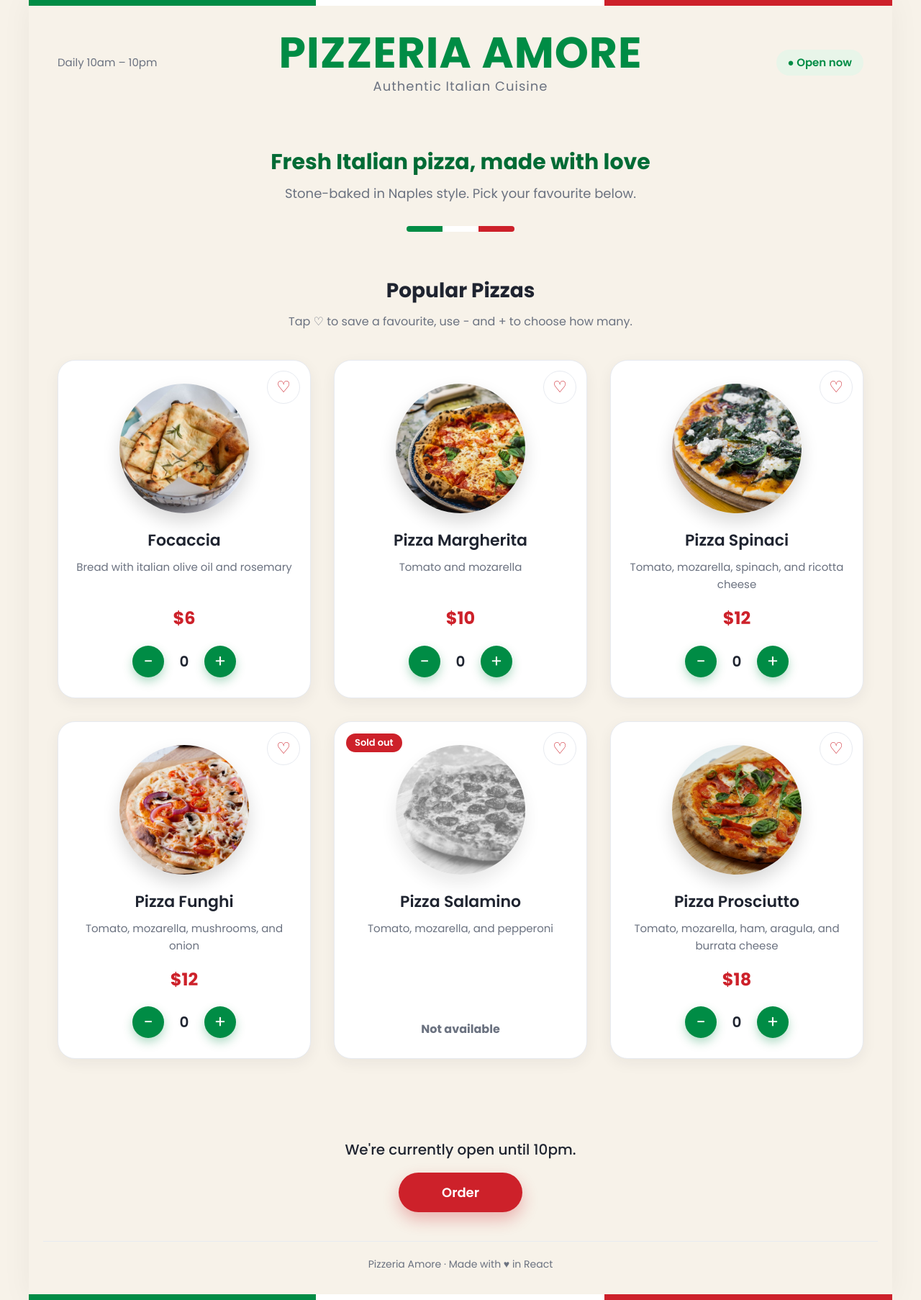
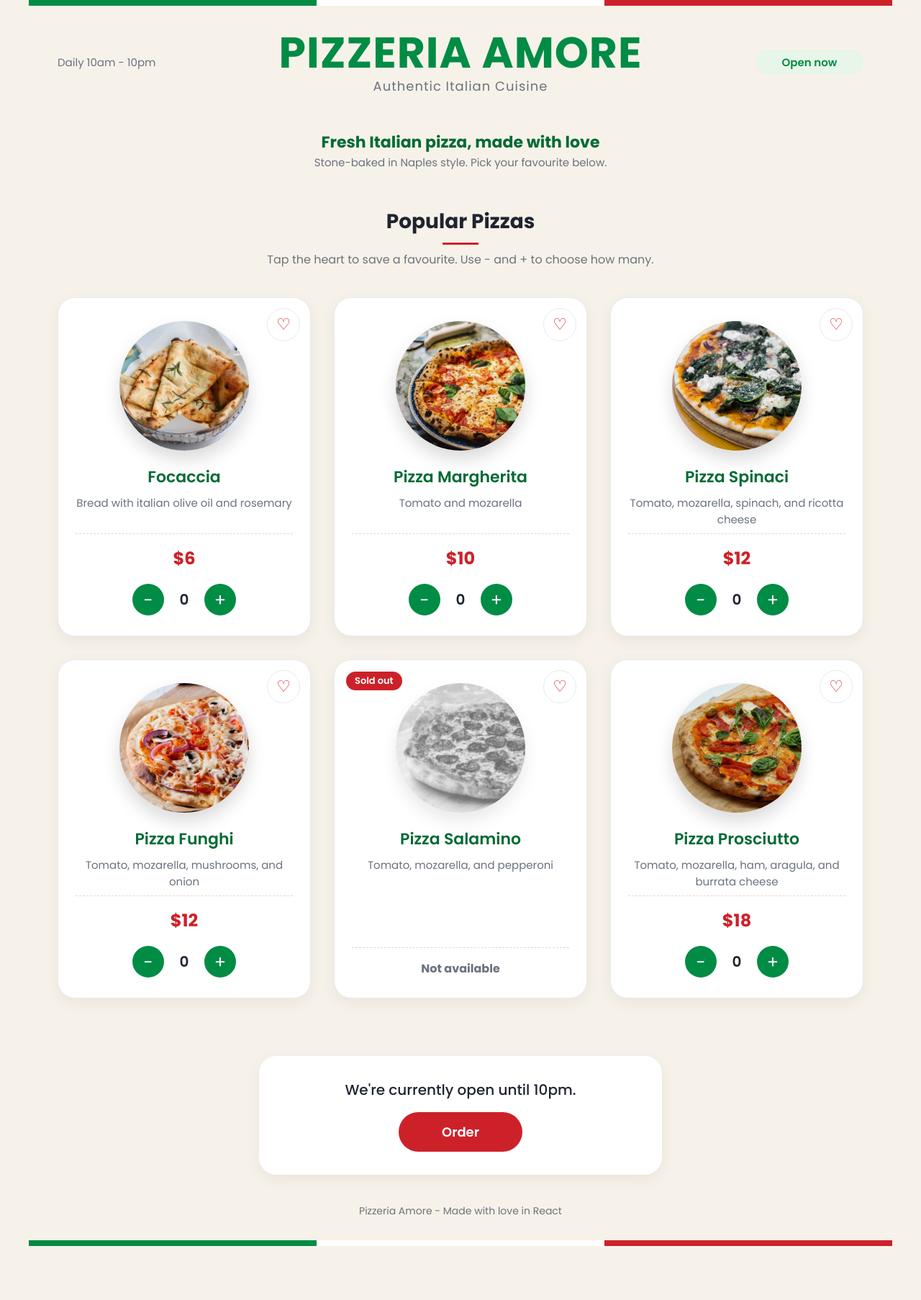
Before and after one commit to maypoe82/pizza-app, a React (Create React App) app: page / in a window 1280 px wide. Shown: the whole page at 72% size. After the commit the page ends 1731 px from the top, so only its background shows below. Built offline with nearby package versions, Linux system fonts and the light colour scheme.

Commit message:
Clean up

```diff
--- a/src/index.css
+++ b/src/index.css
@@ -1,18 +1,9 @@
-/* Clean, light and friendly: Poppins font, white cards, red accent */
 @import url("https://fonts.googleapis.com/css2?family=Poppins:wght@400;500;600;700&display=swap");
 
-:root {
-  /* Italian flag colours */
-  --red: #cd212a;
-  --red-dark: #a51b22;
-  --green: #008c45;
-  --green-dark: #006b35;
-  --bg: #f7f2e9;
-  --card: #ffffff;
-  --text: #1f2430;
-  --text-soft: #6b7280;
-  --line: #e7eaf0;
-}
+/*
+  Italian colours
+  green: #008c45   red: #cd212a   cream: #f7f2e9
+*/
 
 * {
   margin: 0;
@@ -27,34 +18,52 @@ html {
 body {
   font-family: "Poppins", sans-serif;
   font-size: 1.7rem;
-  line-height: 1.6;
-  color: var(--text);
-  background-color: var(--bg);
+  color: #1f2430;
+  background-color: #f7f2e9;
 }
 
 .container {
   max-width: 120rem;
   margin: 0 auto;
-  background-color: var(--bg);
-  min-height: 100vh;
-  box-shadow: 0 0 40px rgba(0, 0, 0, 0.05);
 }
 
-/* ---------- Top bar ---------- */
+/* ---------- Italian flag stripe ---------- */
+
+.flag {
+  display: flex;
+  height: 0.8rem;
+}
+
+.flag div {
+  width: 100%;
+}
+
+.flag .green {
+  background-color: #008c45;
+}
+
+.flag .white {
+  background-color: #ffffff;
+}
+
+.flag .red {
+  background-color: #cd212a;
+}
+
+/* ---------- Header ---------- */
 
 .header {
-  display: grid;
-  grid-template-columns: 1fr auto 1fr;
+  display: flex;
+  justify-content: space-between;
   align-items: center;
   gap: 1.6rem;
   padding: 3.2rem 4rem;
-  border-top: 8px solid;
-  border-image: linear-gradient(to right, #008c45 33.3%, #ffffff 33.3% 66.6%, #cd212a 66.6%) 1;
 }
 
 .hours {
   font-size: 1.5rem;
-  color: var(--text-soft);
+  color: #6b7280;
+  width: 15rem;
 }
 
 .brand {
@@ -62,7 +71,7 @@ body {
 }
 
 .header h1 {
-  color: var(--green);
+  color: #008c45;
   font-size: 6rem;
   line-height: 1.1;
   font-weight: 700;
@@ -72,12 +81,13 @@ body {
 
 .tagline {
   font-size: 1.8rem;
-  color: var(--text-soft);
+  color: #6b7280;
   letter-spacing: 1px;
 }
 
 .status {
-  justify-self: end;
+  width: 15rem;
+  text-align: center;
   font-size: 1.5rem;
   font-weight: 600;
   padding: 0.6rem 1.6rem;
@@ -85,61 +95,31 @@ body {
 }
 
 .status.open {
-  color: var(--green);
+  color: #008c45;
   background-color: #e8f5e9;
 }
 
 .status.closed {
-  color: var(--red);
+  color: #cd212a;
   background-color: #fdecea;
 }
 
-/* ---------- Hero ---------- */
+/* ---------- Welcome text ---------- */
 
 .hero {
   text-align: center;
-  padding: 4rem 2rem 2rem;
+  padding: 1.6rem 2rem 1rem;
 }
 
 .hero h2 {
-  color: var(--green-dark);
-  font-size: 3rem;
+  color: #006b35;
+  font-size: 2.2rem;
   font-weight: 700;
-  line-height: 1.2;
-  max-width: 70rem;
-  margin: 0 auto;
 }
 
 .hero p {
-  font-size: 1.8rem;
-  color: var(--text-soft);
-  margin-top: 1.2rem;
-}
-
-/* Italian flag stripe under the hero text */
-.flag {
-  display: flex;
-  width: 15rem;
-  height: 0.8rem;
-  margin: 3rem auto 0;
-  border-radius: 999px;
-  overflow: hidden;
-}
-
-.flag span {
-  flex: 1;
-}
-
-.flag span:nth-child(1) {
-  background-color: var(--green);
-}
-
-.flag span:nth-child(2) {
-  background-color: #ffffff;
-}
-
-.flag span:nth-child(3) {
-  background-color: var(--red);
+  font-size: 1.5rem;
+  color: #6b7280;
 }
 
 /* ---------- Menu ---------- */
@@ -154,16 +134,27 @@ body {
   font-weight: 700;
 }
 
+/* small red line under "Popular Pizzas" */
+.menu h2::after {
+  content: "";
+  display: block;
+  width: 5rem;
+  height: 3px;
+  margin: 0.8rem auto 0;
+  background-color: #cd212a;
+}
+
 .menu-hint {
   font-size: 1.6rem;
-  color: var(--text-soft);
+  color: #6b7280;
   margin: 0.8rem 0 4rem;
 }
 
+/* 3 pizzas in one row */
 .pizzas {
   list-style: none;
   display: grid;
-  grid-template-columns: repeat(3, 1fr);
+  grid-template-columns: 1fr 1fr 1fr;
   gap: 3.2rem;
 }
 
@@ -174,23 +165,21 @@ body {
   align-items: center;
   gap: 0.8rem;
   padding: 3.2rem 2.4rem 2.8rem;
-  background-color: var(--card);
-  border: 1px solid var(--line);
+  background-color: #ffffff;
+  border: 1px solid #e7eaf0;
   border-radius: 2.4rem;
-  box-shadow: 0 6px 20px rgba(31, 36, 48, 0.06);
-  transition: transform 0.2s, box-shadow 0.2s;
+  box-shadow: 0 6px 20px rgba(0, 0, 0, 0.06);
+  transition: all 0.2s;
 }
 
 .pizza:hover {
-  transform: translateY(-6px);
-  box-shadow: 0 16px 34px rgba(31, 36, 48, 0.12);
+  box-shadow: 0 16px 34px rgba(0, 0, 0, 0.14);
 }
 
-/* Round pizza photo */
+/* round pizza photo */
 .pizza img {
   width: 18rem;
   aspect-ratio: 1;
-  object-fit: cover;
   border-radius: 50%;
   box-shadow: 0 12px 24px rgba(0, 0, 0, 0.15);
   margin-bottom: 1.2rem;
@@ -199,30 +188,35 @@ body {
 .pizza h3 {
   font-size: 2.2rem;
   font-weight: 600;
+  color: #006b35;
 }
 
 .pizza p {
   font-size: 1.5rem;
-  color: var(--text-soft);
-  margin-bottom: auto;
+  color: #6b7280;
 }
 
+/* price sits at the bottom with a dashed line above it */
 .price {
+  width: 100%;
+  margin-top: auto;
+  padding-top: 1.6rem;
+  border-top: 1px dashed #e3d9c6;
   font-size: 2.4rem;
   font-weight: 700;
-  color: var(--red);
-  margin-top: 0.8rem;
+  color: #cd212a;
 }
 
-/* Sold out */
+/* ---------- Sold out ---------- */
+
 .badge {
   position: absolute;
   top: 1.6rem;
   left: 1.6rem;
   font-size: 1.3rem;
   font-weight: 600;
-  color: #fff;
-  background-color: var(--red);
+  color: #ffffff;
+  background-color: #cd212a;
   padding: 0.3rem 1.2rem;
   border-radius: 999px;
 }
@@ -234,12 +228,12 @@ body {
 
 .pizza.sold-out .price {
   font-size: 1.6rem;
-  color: var(--text-soft);
+  color: #6b7280;
 }
 
 /* ---------- Buttons ---------- */
 
-/* Heart in the top-right corner of each card */
+/* heart in the top-right corner */
 .fav-btn {
   position: absolute;
   top: 1.4rem;
@@ -247,20 +241,19 @@ body {
   width: 4.6rem;
   height: 4.6rem;
   border-radius: 50%;
-  border: 1px solid var(--line);
-  background-color: #fff;
-  color: var(--red);
+  border: 1px solid #e7eaf0;
+  background-color: #ffffff;
+  color: #cd212a;
   font-size: 2.2rem;
-  line-height: 1;
   cursor: pointer;
   transition: all 0.2s;
 }
 
 .fav-btn:hover,
 .fav-btn.active {
-  background-color: var(--red);
-  border-color: var(--red);
-  color: #fff;
+  background-color: #cd212a;
+  border-color: #cd212a;
+  color: #ffffff;
 }
 
 .qty {
@@ -273,7 +266,7 @@ body {
 .qty span {
   font-size: 2rem;
   font-weight: 600;
-  min-width: 2.4rem;
+  width: 2.4rem;
 }
 
 .qty-btn {
@@ -281,33 +274,35 @@ body {
   height: 4.4rem;
   border-radius: 50%;
   border: none;
-  background-color: var(--green);
-  color: #fff;
+  background-color: #008c45;
+  color: #ffffff;
   font-family: inherit;
   font-size: 2.4rem;
-  line-height: 1;
   cursor: pointer;
-  box-shadow: 0 6px 14px rgba(0, 140, 69, 0.3);
-  transition: background-color 0.2s;
+  transition: all 0.2s;
 }
 
 .qty-btn:hover {
-  background-color: var(--green-dark);
-}
-
-button:focus-visible {
-  outline: 3px solid #90caf9;
-  outline-offset: 3px;
+  background-color: #006b35;
 }
 
 /* ---------- Footer ---------- */
 
 .footer {
   text-align: center;
-  border-bottom: 8px solid;
-  border-image: linear-gradient(to right, #008c45 33.3%, #ffffff 33.3% 66.6%, #cd212a 66.6%) 1;
-  padding: 5rem 2rem 3rem;
-  background-color: var(--bg);
+  padding: 2rem 2rem 3rem;
+}
+
+.order,
+.closed-msg {
+  max-width: 56rem;
+  margin: 0 auto;
+  padding: 3.2rem 2.4rem;
+  background-color: #ffffff;
+  border-radius: 2.4rem;
+  box-shadow: 0 6px 20px rgba(0, 0, 0, 0.06);
+  font-size: 2rem;
+  font-weight: 500;
 }
 
 .order {
@@ -315,47 +310,37 @@ button:focus-visible {
   flex-direction: column;
   align-items: center;
   gap: 1.6rem;
-  font-size: 2rem;
-  font-weight: 500;
-}
-
-.closed-msg {
-  font-size: 2rem;
-  font-weight: 500;
 }
 
 .btn {
   font-family: inherit;
   font-size: 1.8rem;
   font-weight: 600;
-  color: #fff;
-  background-color: var(--red);
+  color: #ffffff;
+  background-color: #cd212a;
   border: none;
   border-radius: 999px;
   padding: 1.4rem 6rem;
   cursor: pointer;
-  box-shadow: 0 10px 22px rgba(205, 33, 42, 0.3);
-  transition: background-color 0.2s;
+  transition: all 0.2s;
 }
 
 .btn:hover {
-  background-color: var(--red-dark);
+  background-color: #a51b22;
 }
 
 .copyright {
   margin-top: 4rem;
-  padding-top: 2rem;
-  border-top: 1px solid var(--line);
   font-size: 1.4rem;
-  color: var(--text-soft);
+  color: #6b7280;
 }
 
 /* ---------- Responsive ---------- */
 
-/* Small tablets: 2 cards per row */
+/* Tablets: 2 pizzas per row */
 @media (max-width: 760px) {
   .pizzas {
-    grid-template-columns: repeat(2, 1fr);
+    grid-template-columns: 1fr 1fr;
   }
 
   .header h1 {
@@ -363,32 +348,26 @@ button:focus-visible {
   }
 }
 
-/* Phones: 1 card per row, top bar stacks */
+/* Phones: 1 pizza per row, header stacks */
 @media (max-width: 600px) {
   .header {
-    grid-template-columns: 1fr;
-    text-align: center;
+    flex-direction: column;
     padding: 2rem;
   }
 
-  .status {
-    justify-self: center;
+  .header h1 {
+    font-size: 3.8rem;
   }
 
   .menu {
-    padding: 5rem 2rem;
+    padding: 4rem 2rem;
   }
 
   .pizzas {
     grid-template-columns: 1fr;
   }
 
-  .header h1 {
-    font-size: 3.8rem;
+  .hero h2 {
+    font-size: 2rem;
   }
-
-  .hero h2 {
-    font-size: 2.4rem;
-  }
-
 }
--- a/src/index.js
+++ b/src/index.js
@@ -3,67 +3,67 @@ import ReactDOM from "react-dom/client";
 import "./index.css";
 import pizzaData from "./data";
 
-// Shop opening hours: 10am to 10pm (Lesson 5, Activity 7)
-const openHour = 10;
-const closeHour = 22;
+// Shop opens 10am to 10pm (Lesson 5, Activity 7)
 const hour = new Date().getHours();
-const isOpen = hour >= openHour && hour < closeHour;
+const isOpen = hour >= 10 && hour < 22;
 
 function App() {
   return (
     <div className="container">
+      <Flag />
       <Header />
       <Hero />
       <Menu />
       <Footer />
+      <Flag />
     </div>
   );
 }
 
-// Top bar. Tagline only shows when the shop is open (&& operator, Lesson 4)
+// Italian flag stripe, reused at the top and bottom of the page
+function Flag() {
+  return (
+    <div className="flag">
+      <div className="green"></div>
+      <div className="white"></div>
+      <div className="red"></div>
+    </div>
+  );
+}
+
+// Tagline only shows when the shop is open (&& operator, Lesson 4)
 function Header() {
   return (
     <header className="header">
-      <p className="hours">
-        Daily {openHour}am – {closeHour - 12}pm
-      </p>
-
+      <p className="hours">Daily 10am - 10pm</p>
       <div className="brand">
         <h1>Pizzeria Amore</h1>
         {isOpen && <p className="tagline">Authentic Italian Cuisine</p>}
       </div>
-
-      {/* Open / closed badge (ternary, Lesson 4) */}
+      {/* Open / closed badge (ternary operator, Lesson 4) */}
       <p className={isOpen ? "status open" : "status closed"}>
-        {isOpen ? "● Open now" : "● Closed now"}
+        {isOpen ? "Open now" : "Closed now"}
       </p>
     </header>
   );
 }
 
-// Big welcome section with a round pizza photo
 function Hero() {
   return (
     <section className="hero">
       <h2>Fresh Italian pizza, made with love</h2>
       <p>Stone-baked in Naples style. Pick your favourite below.</p>
-      <div className="flag" aria-hidden="true">
-        <span></span>
-        <span></span>
-        <span></span>
-      </div>
-
     </section>
   );
 }
 
-// Menu: loops through the pizza array with map() and a key (Lesson 4)
+// Loop through the pizza array with map() and a key (Lesson 4)
 function Menu() {
   return (
     <main className="menu">
       <h2>Popular Pizzas</h2>
       <p className="menu-hint">
-        Tap ♡ to save a favourite, use − and + to choose how many.
+        Tap the heart to save a favourite. Use - and + to choose how many.
       </p>
 
       <ul className="pizzas">
@@ -82,26 +82,22 @@ function Menu() {
   );
 }
 
-// Reusable Pizza component with destructured props (Lesson 5)
+// Reusable Pizza component, props destructured (Lesson 5)
 function Pizza({ name, ingredients, price, photoName, soldOut }) {
   return (
     <li className={soldOut ? "pizza sold-out" : "pizza"}>
-      {/* Sold out badge (&&, Lesson 4) */}
       {soldOut && <span className="badge">Sold out</span>}
       <FavButton />
-
       <img src={photoName} alt={name} />
       <h3>{name}</h3>
       <p>{ingredients}</p>
       <span className="price">{soldOut ? "Not available" : "$" + price}</span>
-
-      {/* Quantity picker only shows if the pizza is not sold out (&&, Lesson 4) */}
       {!soldOut && <Quantity />}
     </li>
   );
 }
 
-// Extra feature 1: Favourite heart (state, Lesson 8)
+// Extra feature 1: favourite heart (useState, Lesson 8)
 function FavButton() {
   const [isFav, setIsFav] = useState(false);
 
@@ -110,17 +106,13 @@ function FavButton() {
   }
 
   return (
-    <button
-      className={isFav ? "fav-btn active" : "fav-btn"}
-      onClick={handleClick}
-      aria-label={isFav ? "Remove from favourites" : "Add to favourites"}
-    >
+    <button className={isFav ? "fav-btn active" : "fav-btn"} onClick={handleClick}>
       {isFav ? "♥" : "♡"}
     </button>
   );
 }
 
-// Extra feature 2: Quantity picker, 0 to 10 (like the Step activity, Lesson 8)
+// Extra feature 2: quantity from 0 to 10 (like the Step activity, Lesson 8)
 function Quantity() {
   const [qty, setQty] = useState(0);
 
@@ -134,52 +126,45 @@ function Quantity() {
 
   return (
     <div className="qty">
-      <Button onClick={handleMinus} label="One less">
-        −
-      </Button>
+      <Button onClick={handleMinus}>-</Button>
       <span>{qty}</span>
-      <Button onClick={handlePlus} label="One more">
-        +
-      </Button>
+      <Button onClick={handlePlus}>+</Button>
     </div>
   );
 }
 
-// Reusable button: props.children + event handler passed as a prop (Lesson 6)
-function Button({ onClick, label, children }) {
+// Reusable button: props.children + event handler as a prop (Lesson 6)
+function Button(props) {
   return (
-    <button className="qty-btn" onClick={onClick} aria-label={label}>
-      {children}
+    <button className="qty-btn" onClick={props.onClick}>
+      {props.children}
     </button>
   );
 }
 
-// Open / closed message with the ternary operator (Lesson 4)
+// Open or closed message (ternary operator, Lesson 4)
 function Footer() {
   return (
     <footer className="footer">
       {isOpen ? (
-        <Order closeHour={closeHour} />
+        <Order closeHour={10} />
       ) : (
-        <p className="closed-msg">
-          Sorry, we're closed. We open daily from {openHour}am to{" "}
-          {closeHour - 12}pm.
-        </p>
+        <p className="closed-msg">Sorry, we're closed. We open daily from 10am.</p>
       )}
-      <p className="copyright">Pizzeria Amore · Made with ♥ in React</p>
+      <p className="copyright">Pizzeria Amore - Made with love in React</p>
     </footer>
   );
 }
 
-// Order component extracted from Footer, with a default prop value (Lesson 6)
-function Order({ closeHour = 22 }) {
+// Order component taken out of Footer, with a default prop value (Lesson 6)
+function Order({ closeHour = 10 }) {
   function handleOrder() {
-    alert("Grazie! Thanks for your order!");
+    alert("Thanks for your order!");
   }
 
   return (
     <div className="order">
-      <p>We're currently open until {closeHour - 12}pm.</p>
+      <p>We're currently open until {closeHour}pm.</p>
       <button className="btn" onClick={handleOrder}>
         Order
       </button>
```
